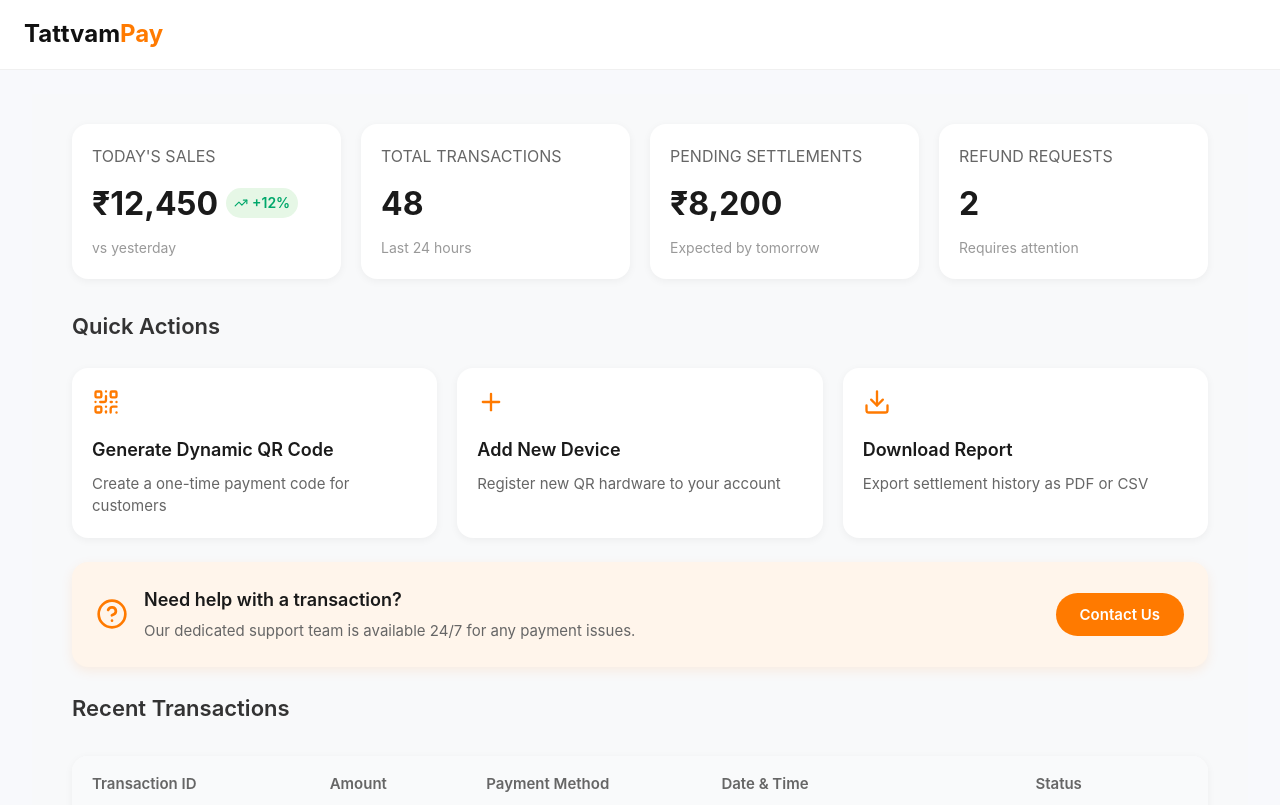
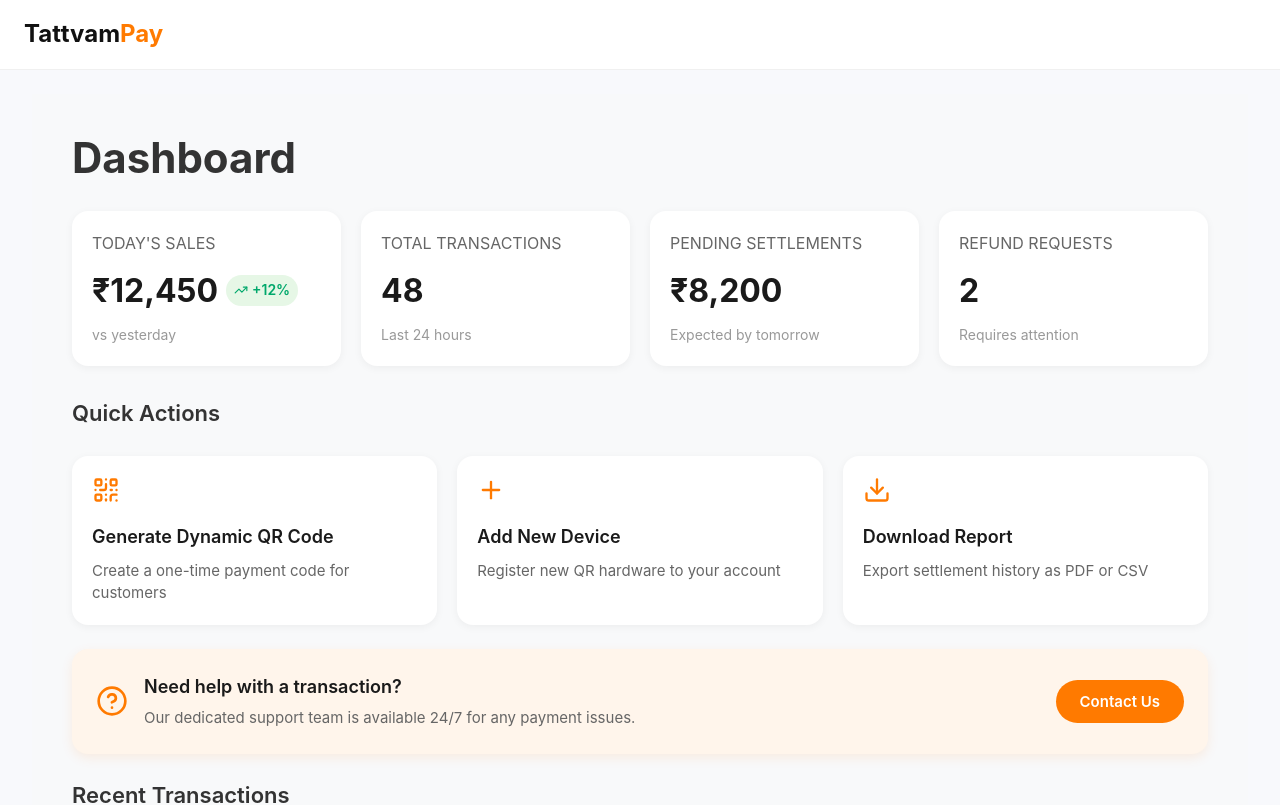
Before and after one commit to Anhu22/TattvaPay, a React (Create React App) app: page /dashboard in a window 1280 px wide. Shown: the top 805 px of the page. Built offline with nearby package versions, Linux system fonts and the light colour scheme.

Commit message:
Dashboard Navbar update

```diff
--- a/src/components/Navbar.jsx
+++ b/src/components/Navbar.jsx
@@ -71,7 +71,7 @@
         <a href="#features">Features</a>
         <a href="#steps">How it works</a>
         <a href="#demo">Live Demo</a>
-        <a href="/dashboard">Dashboard</a>
+        {/*<a href="/dashboard">Dashboard</a>*/}
       </Links>
 
       <Buttons>
--- a/src/pages/Dashboard.jsx
+++ b/src/pages/Dashboard.jsx
@@ -396,7 +396,7 @@
   return (
     <Container>
       <ContentWrapper>
-        {/*<DashboardTitle>Dashboard</DashboardTitle>*/}
+        <DashboardTitle>Dashboard</DashboardTitle>
 
         <StatsGrid>
           <StatCard>
```
